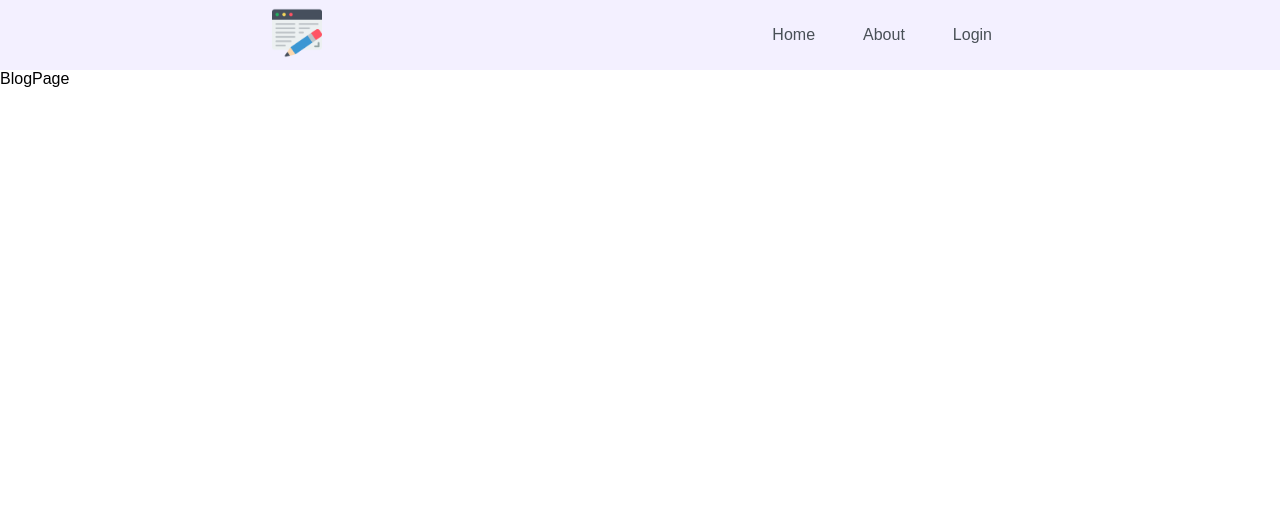
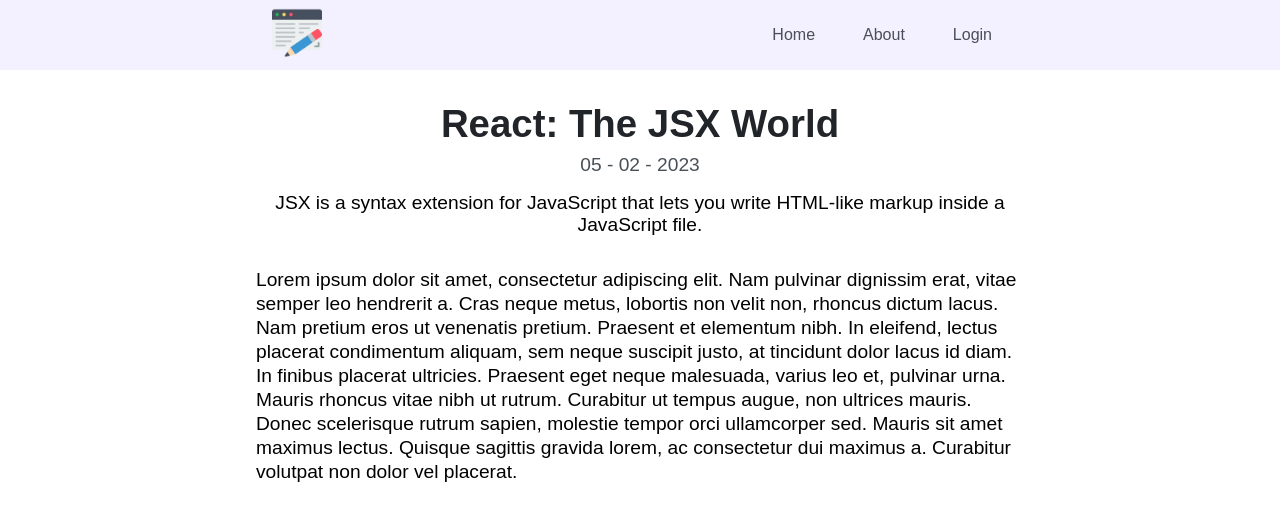
Before and after one commit to barath2001/blog-app, a React (Create React App) app in the folder frontend/: page /blog/b1 in a window 1280 px wide. Shown: the top 520 px of the page. Built offline with nearby package versions, Linux system fonts and the light colour scheme.

Commit message:
link to blog detail page, markup and style blog data in blog detail page

```diff
--- a/frontend/src/App.js
+++ b/frontend/src/App.js
@@ -21,7 +21,7 @@ const router = createBrowserRouter([
         element: <AuthPage />,
       },
       {
-        path: "/blog/:id",
+        path: "/blog/:blogId",
         element: <BlogPage />,
       },
       {
--- a/frontend/src/components/BlogItem.jsx
+++ b/frontend/src/components/BlogItem.jsx
@@ -2,28 +2,10 @@ import React from "react";
 import { Link } from "react-router-dom";
 import laptopImage from "../assets/laptop.jpg";
 import "./BlogItem.css";
-
-const formatDate = (date) => {
-  let dt = date.getDate();
-  let month = date.getMonth() + 1;
-  let year = date.getFullYear();
-
-  if (dt < 10) {
-    dt = "0" + dt;
-  }
-  if (month < 10) {
-    month = "0" + month;
-  }
-
-  return dt + " - " + month + " - " + year;
-};
+import { formatDate } from "../util/date-formatting";
 
 const BlogItem = (props) => {
-  const date = new Date(props.item.dateCreated);
-  const dateString = formatDate(date);
-
-  const event = new Date("05 October 2011 14:48 UTC");
-  console.log(event.toISOString());
+  const dateString = formatDate(props.item.dateCreated);
 
   return (
     <Link to={`/blog/${props.item.id}`}>
--- /dev/null
+++ b/frontend/src/pages/BlogPage.css
@@ -0,0 +1,28 @@
+.blog-content {
+  width: 60%;
+  margin: auto;
+
+  font-size: 1.2rem;
+}
+
+.blog-content__heading {
+  color: #212529;
+  text-align: center;
+  margin-top: 2rem;
+}
+
+.blog-content__date {
+  color: #495057;
+  text-align: center;
+  margin-top: 0.5rem;
+}
+
+.blog-content__description {
+  text-align: center;
+  margin-top: 1rem;
+}
+
+.blog-content__main-content {
+  margin-top: 2rem;
+  line-height: 1.5rem;
+}
--- a/frontend/src/pages/BlogPage.jsx
+++ b/frontend/src/pages/BlogPage.jsx
@@ -1,7 +1,22 @@
 import React from "react";
+import { useParams } from "react-router-dom";
+import BlogData from "../dummyData/BlogData";
+import { formatDate } from "../util/date-formatting";
+
+import "./BlogPage.css";
 
 const BlogPage = () => {
-  return <div>BlogPage</div>;
+  let { blogId } = useParams();
+  const blogData = BlogData.find((item) => item.id === blogId);
+
+  return (
+    <div className="blog-content">
+      <h1 className="blog-content__heading">{blogData.title}</h1>
+      <p className="blog-content__date">{formatDate(blogData.dateCreated)}</p>
+      <p className="blog-content__description">{blogData.description}</p>
+      <p className="blog-content__main-content">{blogData.content}</p>
+    </div>
+  );
 };
 
 export default BlogPage;
--- /dev/null
+++ b/frontend/src/util/date-formatting.js
@@ -0,0 +1,18 @@
+const formatDate = (ISODate) => {
+  const date = new Date(ISODate);
+
+  let dt = date.getDate();
+  let month = date.getMonth() + 1;
+  let year = date.getFullYear();
+
+  if (dt < 10) {
+    dt = "0" + dt;
+  }
+  if (month < 10) {
+    month = "0" + month;
+  }
+
+  return dt + " - " + month + " - " + year;
+};
+
+export { formatDate };
```
